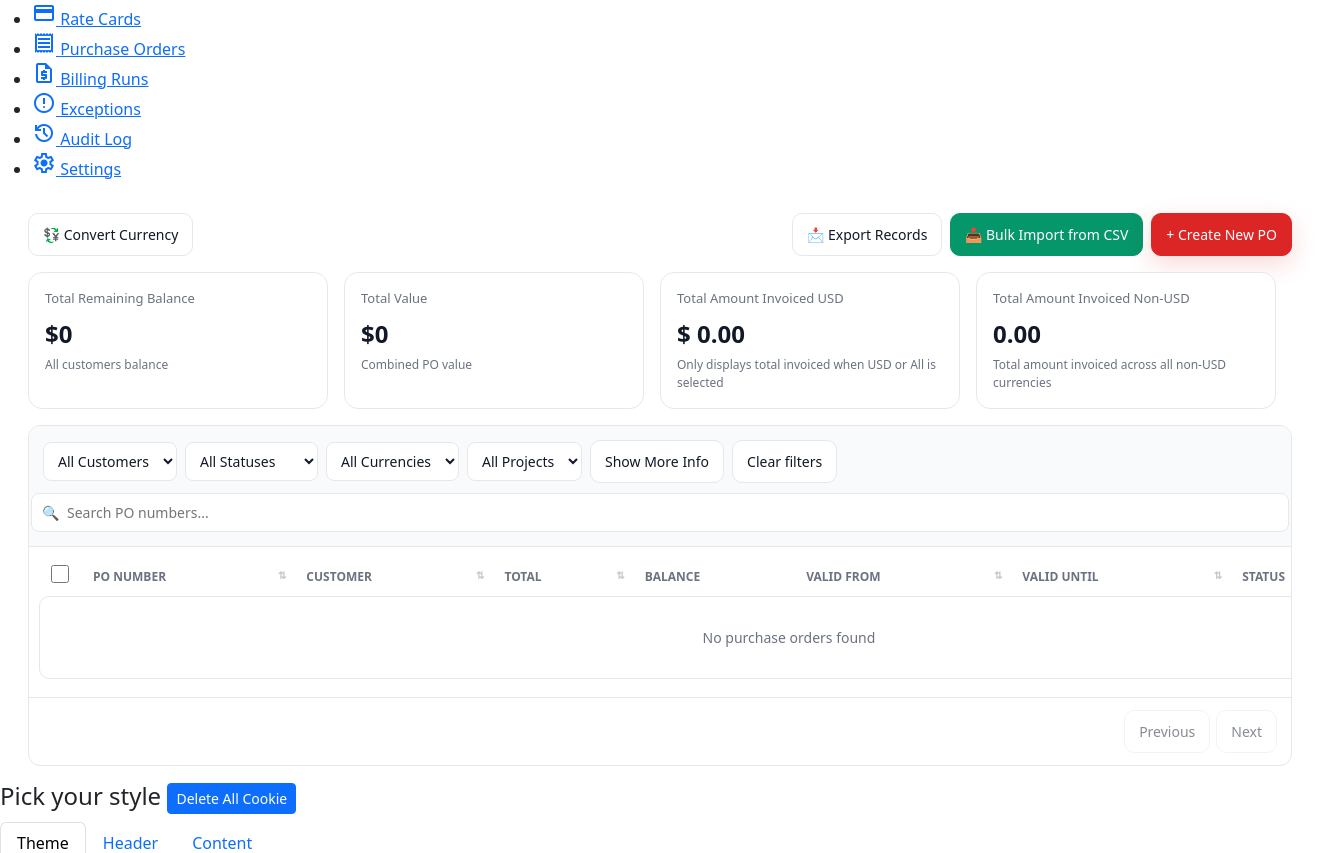
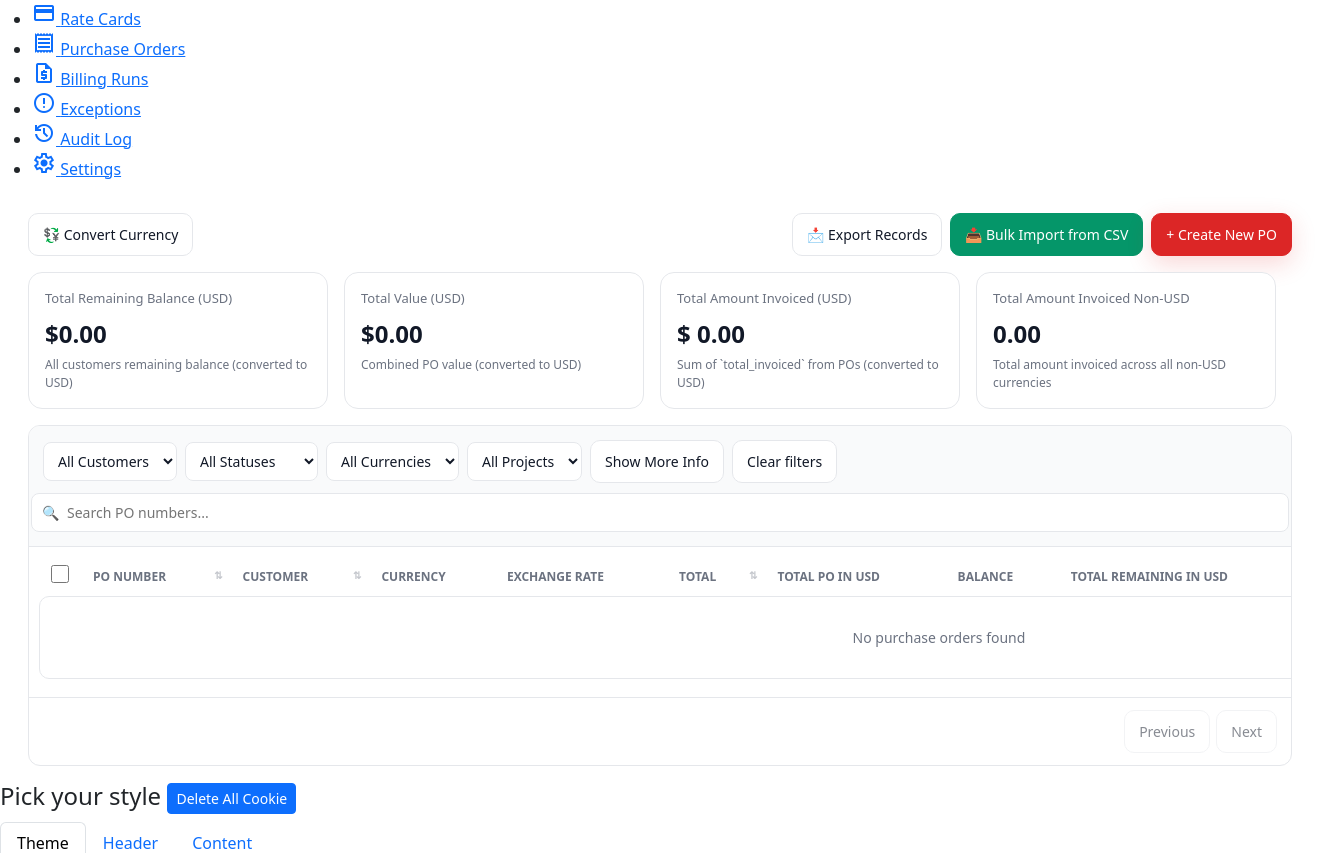
Before and after one commit to UserDevAccount1/Billing-Deployment-Repo, a Django app: page /purchase-orders/ in a window 1320 px wide; the page is wider, and only the part inside the window is pictured. Shown: the part 488-1341 px from the top of that part. Run offline with Django 5.2, Linux system fonts and the light colour scheme; the visitor is signed in with stand-in values (Sample User, id 1); data that the repository does not hold is empty; parts of the project's set-up code (start-up, migrations or seed data) failed here and were passed over; some libraries are stand-ins or nearby versions.

Commit message:
updates in po and setup yml

```diff
--- a/apps/purchase_orders/views.py
+++ b/apps/purchase_orders/views.py
@@ -16,6 +16,7 @@ import logging
 
 from .models import PurchaseOrder, POBalanceNotification, PurchaseOrderCSV, PurchaseOrderAttachment
 from apps.customers.models import Customer, Account
+from apps.exchange_rates.models import ExchangeRate
 
 logger = logging.getLogger(__name__)
 
@@ -105,6 +106,49 @@ def purchase_order_list(request):
     paginator = Paginator(pos, 15)
     page_number = request.GET.get('page')
     pos = paginator.get_page(page_number)
+
+    # Fetch exchange rates and create a dictionary for quick lookup
+    exchange_rates = {}
+    for rate in ExchangeRate.objects.all():
+        exchange_rates[rate.currency_code.upper()] = float(rate.usd_per_unit)
+
+    # Add exchange rate data to each PO
+    for po in pos:
+        currency_code = po.currency.upper() if po.currency else 'USD'
+        # Get exchange rate (default to 1.0 for USD or if not found)
+        exchange_rate = exchange_rates.get(currency_code, 1.0 if currency_code == 'USD' else 0.0)
+        po.exchange_rate = exchange_rate
+        po.total_amount_usd = float(po.total_amount) * exchange_rate
+        po.remaining_balance_usd = float(po.remaining_balance) * exchange_rate
+
+    # Helper to get exchange rate for a currency (used for aggregated KPIs)
+    def _get_rate_for_currency(curr):
+        if not curr:
+            return 1.0
+        c = curr.upper()
+        return exchange_rates.get(c, 1.0 if c == 'USD' else 0.0)
+
+    # Compute USD totals and invoiced totals for filtered_pos (not paginated)
+    try:
+        total_value_usd = 0.0
+        total_remaining_usd = 0.0
+        total_invoiced_usd = 0.0
+
+        for po_obj in filtered_pos:
+            rate = _get_rate_for_currency(po_obj.currency)
+            total_value_usd += float(po_obj.total_amount or 0) * rate
+            remaining = float((po_obj.total_amount or 0) - (po_obj.spent_amount or 0))
+            total_remaining_usd += remaining * rate
+            total_invoiced_usd += float(po_obj.total_invoiced or 0) * rate
+
+        # Attach to KPI dict (rounded to 2 decimals)
+        kpis['total_value_usd'] = round(total_value_usd, 2)
+        kpis['total_amount_usd'] = round(total_remaining_usd, 2)
+        kpis['total_invoiced_usd'] = round(total_invoiced_usd, 2)
+    except Exception:
+        kpis['total_value_usd'] = 0.0
+        kpis['total_amount_usd'] = 0.0
+        kpis['total_invoiced_usd'] = 0.0
 
     # Filter options
     customers = Customer.objects.filter(is_active=True).order_by('name')
--- a/templates/purchase_orders/list.html
+++ b/templates/purchase_orders/list.html
@@ -194,7 +194,7 @@
     width: 100%;
     border-collapse: separate;
     border-spacing: 0 8px;
-    min-width: 1500px;
+    min-width: 1800px;
   }
   .po-table thead th {
     color: var(--muted);
@@ -620,35 +620,21 @@
     <!-- KPI Cards -->
     <div class="po-cards">
       <div class="po-card">
-        <div class="label">Total Remaining Balance</div>
-        <div class="value">${{ kpis.total_amount|floatformat:0|intcomma|default:"0" }}</div>
-        <div class="hint">All customers balance</div>
+        <div class="label">Total Remaining Balance (USD)</div>
+        <div class="value">${{ kpis.total_amount_usd|floatformat:2|intcomma|default:"0.00" }}</div>
+        <div class="hint">All customers remaining balance (converted to USD)</div>
       </div>
       <div class="po-card">
-        <div class="label">Total Value</div>
-        <div class="value">${{ kpis.total_value|floatformat:0|intcomma|default:"0" }}</div>
-        <div class="hint">Combined PO value</div>
+        <div class="label">Total Value (USD)</div>
+        <div class="value">${{ kpis.total_value_usd|floatformat:2|intcomma|default:"0.00" }}</div>
+        <div class="hint">Combined PO value (converted to USD)</div>
       </div>
 
-      <!-- Total Amount Invoiced USD -->
+      <!-- Total Amount Invoiced USD (aggregated from model) -->
       <div class="po-card">
-        <div class="label">Total Amount Invoiced USD</div>
-        <div class="value">
-          {% if converted_currency_code == "USD" or converted_currency_code == "All Currencies" %}
-            $ {{ total_usd_only|floatformat:2|intcomma }}
-          {% else %}
-            $ 0.00
-          {% endif %}
-        </div>
-        <div class="hint">
-          {% if converted_currency_code == "All Currencies" %}
-            Total amount invoiced in USD (included in all currencies)
-          {% elif converted_currency_code == "USD" %}
-            Total amount invoiced in USD
-          {% else %}
-            Only displays total invoiced when USD or All is selected
-          {% endif %}
-        </div>
+        <div class="label">Total Amount Invoiced (USD)</div>
+        <div class="value">$ {{ kpis.total_invoiced_usd|floatformat:2|intcomma|default:"0.00" }}</div>
+        <div class="hint">Sum of `total_invoiced` from POs (converted to USD)</div>
       </div>
 
       <!-- Total Amount Invoiced Non-USD -->
@@ -805,11 +791,23 @@
               <th class="sortable {% if sort_by == 'customer' %}active {{ order }}{% endif %}" data-sort="customer">
                 CUSTOMER<span class="sort-icon"></span>
               </th>
+              <th>
+                CURRENCY
+              </th>
+              <th>
+                EXCHANGE RATE
+              </th>
               <th class="sortable right {% if sort_by == 'total' %}active {{ order }}{% endif %}" data-sort="total">
                 TOTAL<span class="sort-icon"></span>
               </th>
+              <th class="right">
+                TOTAL PO IN USD
+              </th>
               <th>
                 BALANCE</span>
+              </th>
+              <th class="right">
+                TOTAL REMAINING IN USD
               </th>
               <th class="sortable {% if sort_by == 'valid_from' %}active {{ order }}{% endif %}" data-sort="valid_from">
                 VALID FROM<span class="sort-icon"></span>
@@ -846,7 +844,24 @@
               <td>
                 <div style="font-weight:600">{{ po.customer.name }}</div>
               </td>
+              <td>
+                <div style="font-weight:500">{{ po.currency|default:"USD" }}</div>
+              </td>
+              <td class="right">
+                {% if po.exchange_rate and po.exchange_rate > 0 %}
+                  {{ po.exchange_rate|floatformat:6 }}
+                {% else %}
+                  <span style="color:var(--muted);">-</span>
+                {% endif %}
+              </td>
               <td class="right">{{ po.total_amount|floatformat:2|intcomma }} {{ po.currency }}</td>
+              <td class="right">
+                {% if po.total_amount_usd and po.total_amount_usd >= 0 %}
+                  ${{ po.total_amount_usd|floatformat:2|intcomma }}
+                {% else %}
+                  <span style="color:var(--muted);">-</span>
+                {% endif %}
+              </td>
               <td class="right">
                 <div style="display:flex;flex-direction:column;align-items:flex-end;gap:6px">
                   <div>{{ po.remaining_balance|floatformat:2|intcomma }} {{ po.currency }}</div>
@@ -854,6 +869,13 @@
                     <div class="bar" style="width:{{ po.utilization_percentage|floatformat:0 }}%"></div>
                   </div>
                 </div>
+              </td>
+              <td class="right">
+                {% if po.remaining_balance_usd and po.remaining_balance_usd >= 0 %}
+                  ${{ po.remaining_balance_usd|floatformat:2|intcomma }}
+                {% else %}
+                  <span style="color:var(--muted);">-</span>
+                {% endif %}
               </td>
               <td>{{ po.valid_from|date:"Y-m-d" }}</td>
               <td>{{ po.valid_until|date:"Y-m-d" }}</td>
@@ -876,7 +898,7 @@
             </tr>
             {% empty %}
             <tr>
-              <td colspan="16" style="text-align:center;color:var(--muted);padding:30px;">
+              <td colspan="20" style="text-align:center;color:var(--muted);padding:30px;">
                 No purchase orders found
               </td>
             </tr>
```
Also changed, not shown: .cpanel.yml.
